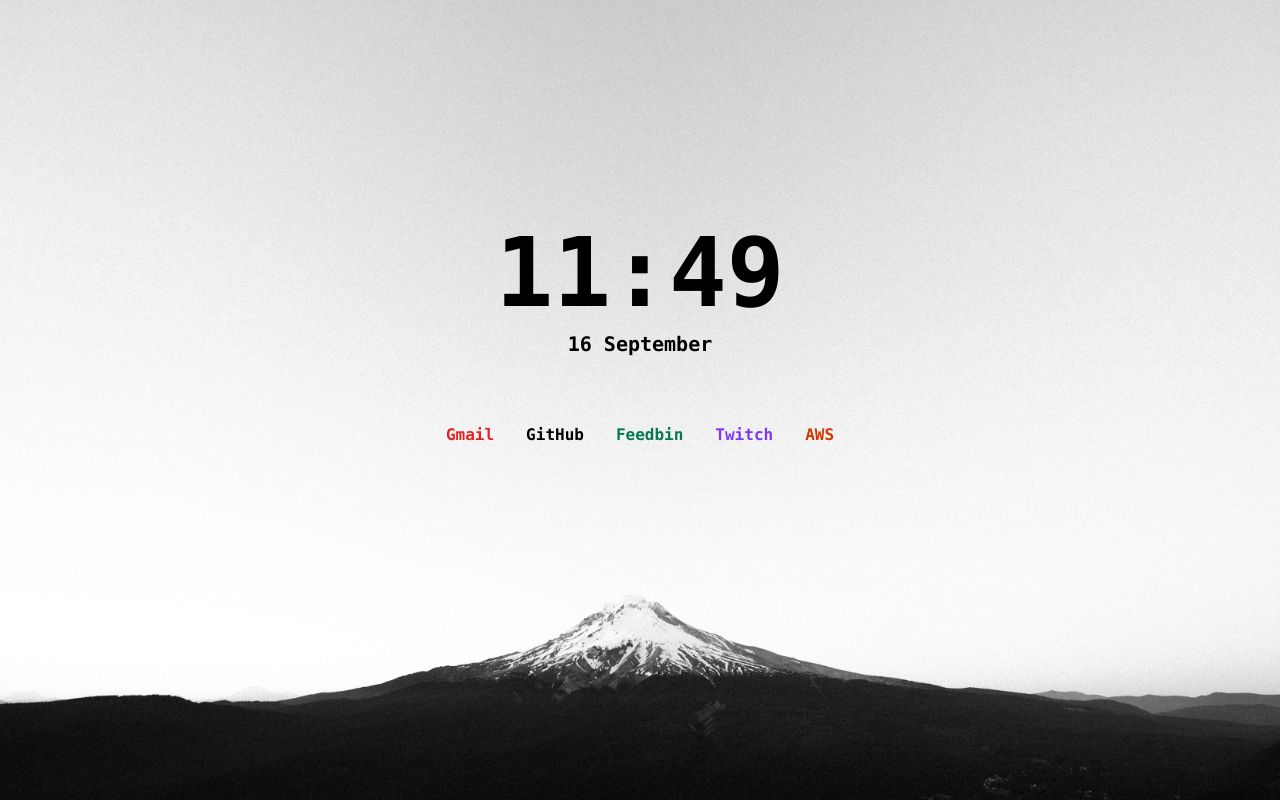
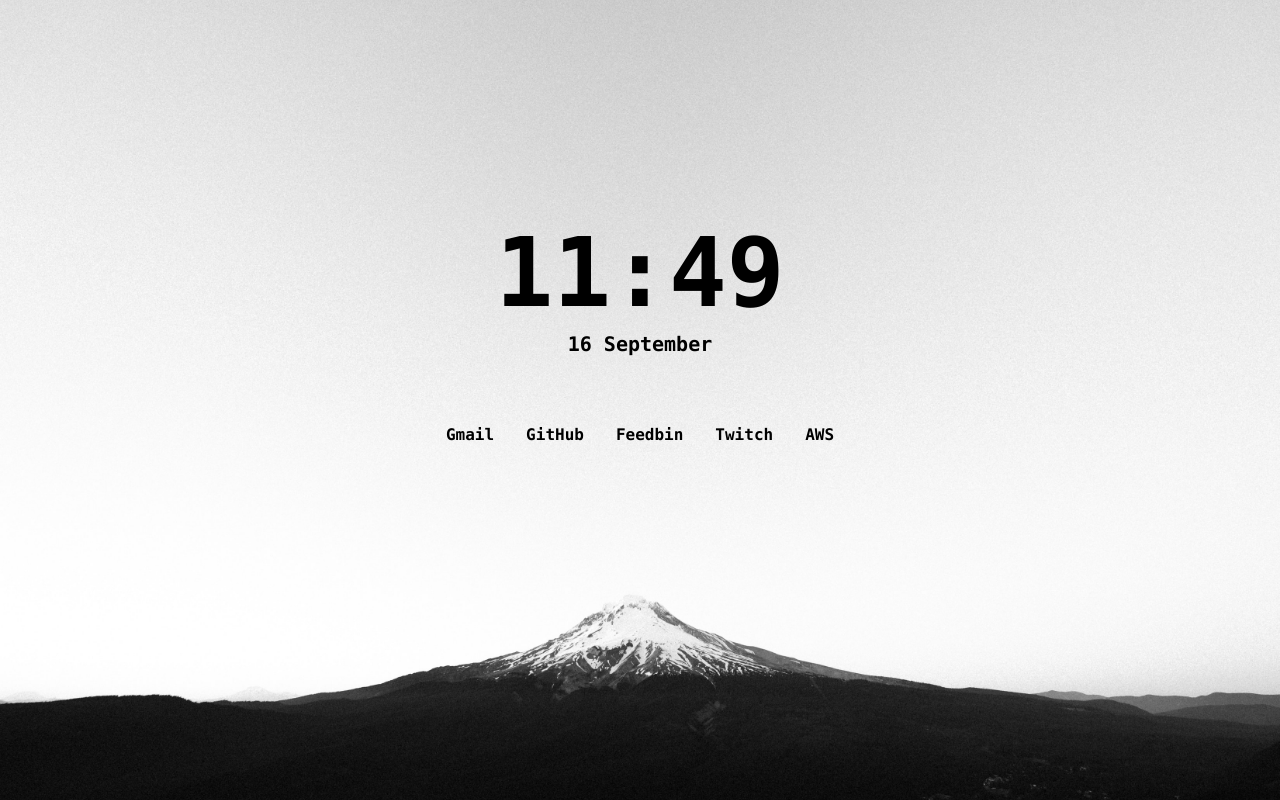
Before and after one commit to jacobwgillespie/startpage, a Next.js app: page / in a window 1280 px wide. Built offline with nearby package versions, Linux system fonts and the light colour scheme.

Commit message:
Set all links to black

```diff
--- a/pages/index.jsx
+++ b/pages/index.jsx
@@ -3,11 +3,11 @@ import {useCallback, useEffect, useState} from 'react'
 import {format} from 'date-fns'
 
 const links = [
-  {text: 'Gmail', url: 'https://mail.google.com', color: 'text-red-600'},
-  {text: 'GitHub', url: 'https://github.com', color: 'text-black'},
-  {text: 'Feedbin', url: 'https://feedbin.com/', color: 'text-green-600'},
-  {text: 'Twitch', url: 'https://twitch.tv', color: 'text-purple-600'},
-  {text: 'AWS', url: 'http://console.aws.amazon.com/console/home', color: 'text-orange-600'},
+  {text: 'Gmail', url: 'https://mail.google.com'},
+  {text: 'GitHub', url: 'https://github.com'},
+  {text: 'Feedbin', url: 'https://feedbin.com/'},
+  {text: 'Twitch', url: 'https://twitch.tv'},
+  {text: 'AWS', url: 'http://console.aws.amazon.com/console/home'},
 ]
 
 export default function Home() {
@@ -38,7 +38,7 @@ export default function Home() {
           <h2 className="mt-2 text-xl font-black">{currentDay ? currentDay : <>&nbsp;</>}</h2>
           <div className="grid grid-flow-col gap-8 mt-16 font-semibold">
             {links.map((link) => (
-              <a href={link.url} key={link.text} className={link.color}>
+              <a href={link.url} key={link.text}>
                 {link.text}
               </a>
             ))}
```
